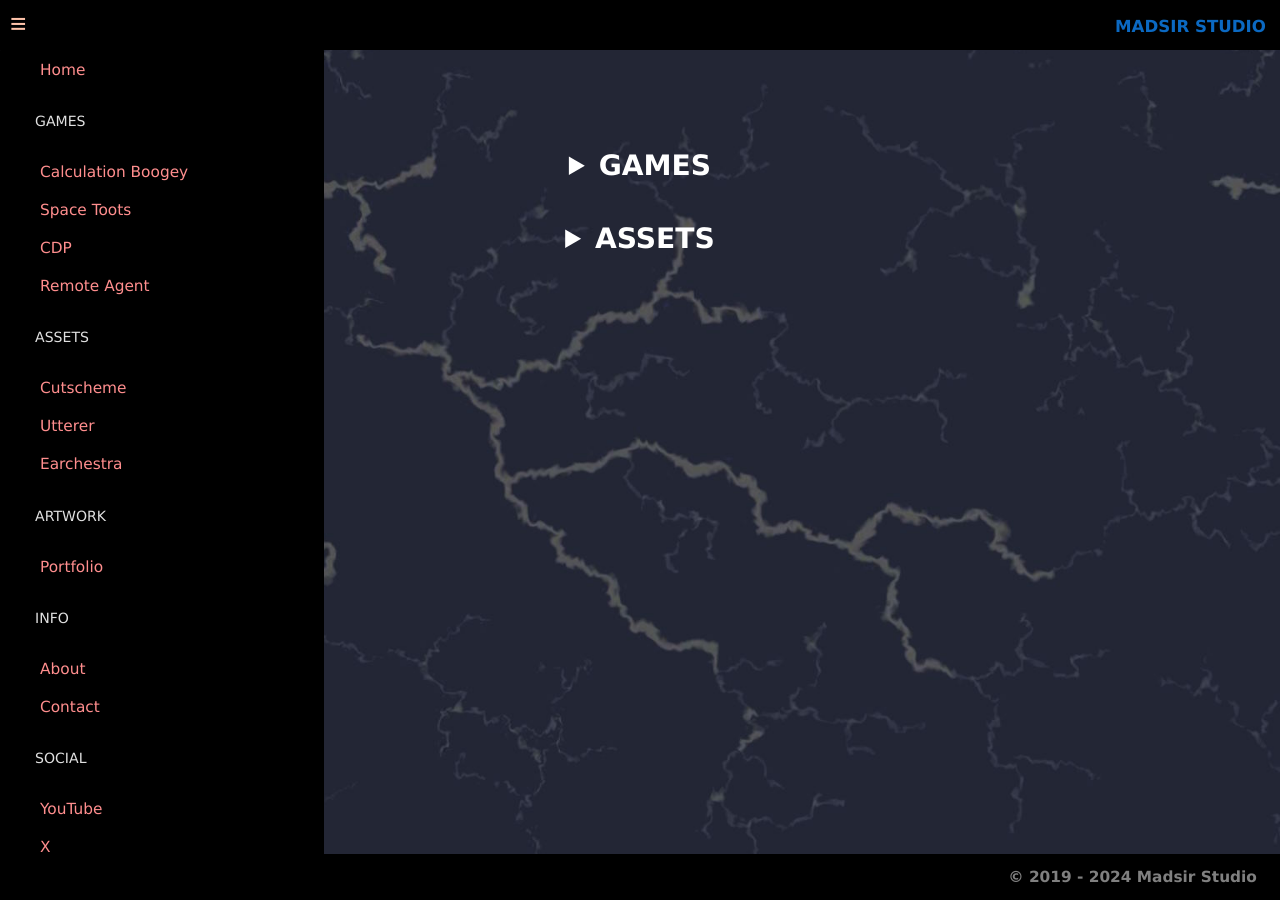
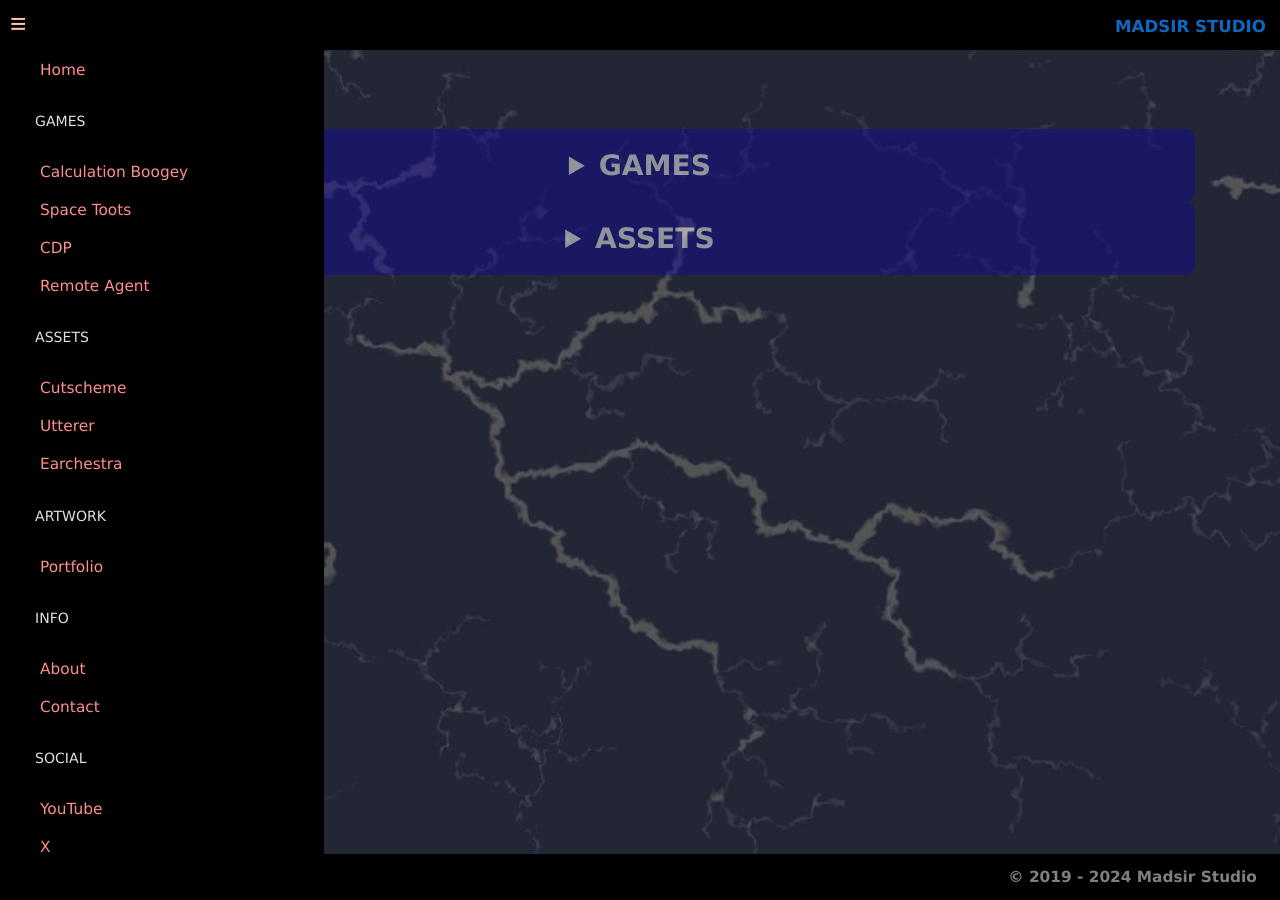
Before and after one commit to Madsir/madsirstudio.github.io, a Jekyll site: the page built from index.html, in a window 1280 px wide. Built offline with Jekyll 4.4.1, drawn with Linux system fonts in a browser that asks for light colours.

Commit message:
Update index.html

```diff
--- a/index.html
+++ b/index.html
@@ -74,7 +74,8 @@ details {
 	justify-content: center;
 	padding: 20px 30px;
 	border-radius:10px;
-	background-color: rgba (0 0 0 / 0.5);
+	background-color: #120a8f;
+	opacity: 0.5;
 }
 summary {
  font-family: Verdana, Arial, Tahoma, monospace;
```
